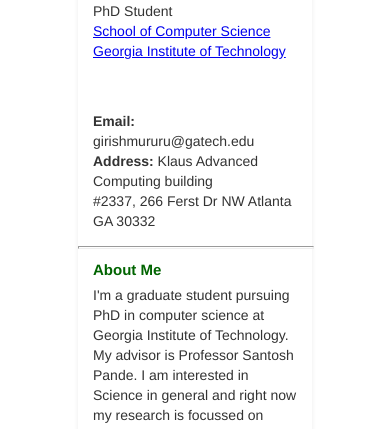
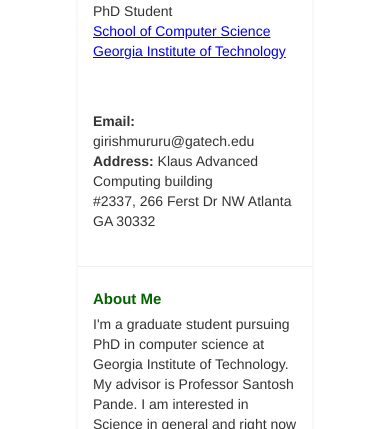
Before and after one commit to GirishMururu/girishmururu.github.io, a plain HTML site: page index.html in a window 390 px wide. Shown: the part 415-844 px from the top of the page. Drawn offline with Linux system fonts and the light colour scheme.

Commit message:
fixed row div misplaced in firefox issue, and checking mobile site hide of twitter-logo

```diff
--- a/style.css
+++ b/style.css
@@ -111,6 +111,10 @@ a:-webkit-any-link {
     height: 30px;
 }
 
+@media screen and (max-width: 600px) {
+    .twitter-logo { display:none; }
+}
+
 #primary-nav {
     box-shadow: rgba(255, 255, 255, 0.15) 0px 1px 0px 0px inset, rgba(0, 0, 0, 0.075) 0px 1px 5px 0px;
 }
@@ -141,8 +145,8 @@ ul.nav li a.active { background: #ECF3F2; }
     box-shadow: rgba(255, 255, 255, 0.15) 0px 1px 0px 0px inset, rgba(0, 0, 0, 0.075) 0px 1px 5px 0px;
     /*height: 100%;*/
     padding-bottom: 15px;
-    display: table;
-    /*display: flex;*/
+    /*display: table;
+    display: flex;*/
 }
 
 .col {
@@ -158,6 +162,24 @@ ul.nav li a.active { background: #ECF3F2; }
 .row {
     margin-right: -15px;
     margin-left: -15px;
+    box-sizing: border-box;
+}
+
+.container::before, .container::after, .row::before, .row::after{
+    display: table;
+    content: " ";
+}
+
+.container::after, .row::after{
+    clear: both;
+}
+
+hr {
+    margin-top: 20px;
+    margin-bottom: 20px;
+    border: 0;
+    border-top: 1px solid #eee;
+    box-sizing: content-box;
 }
 
 h2, h3, h4{
```
